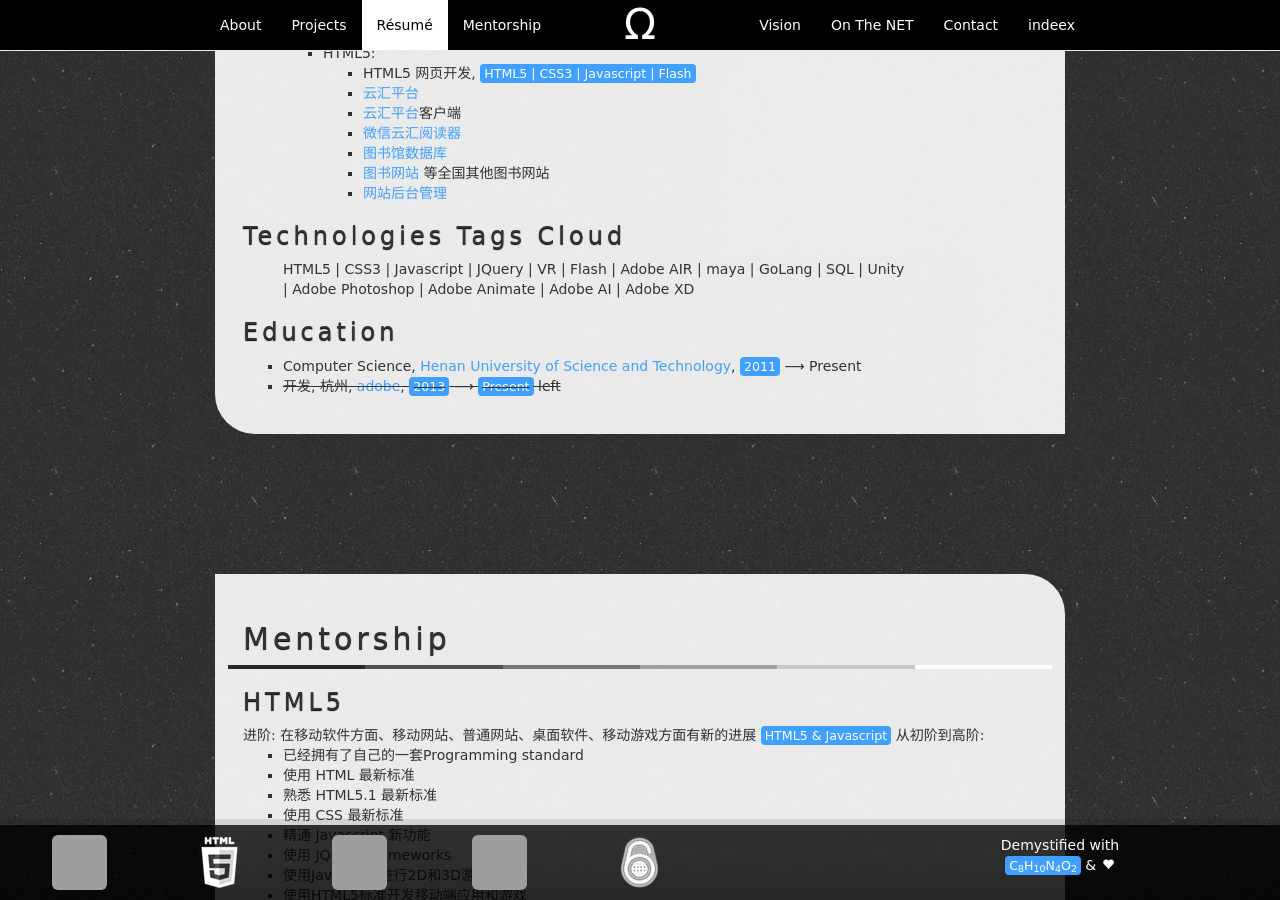
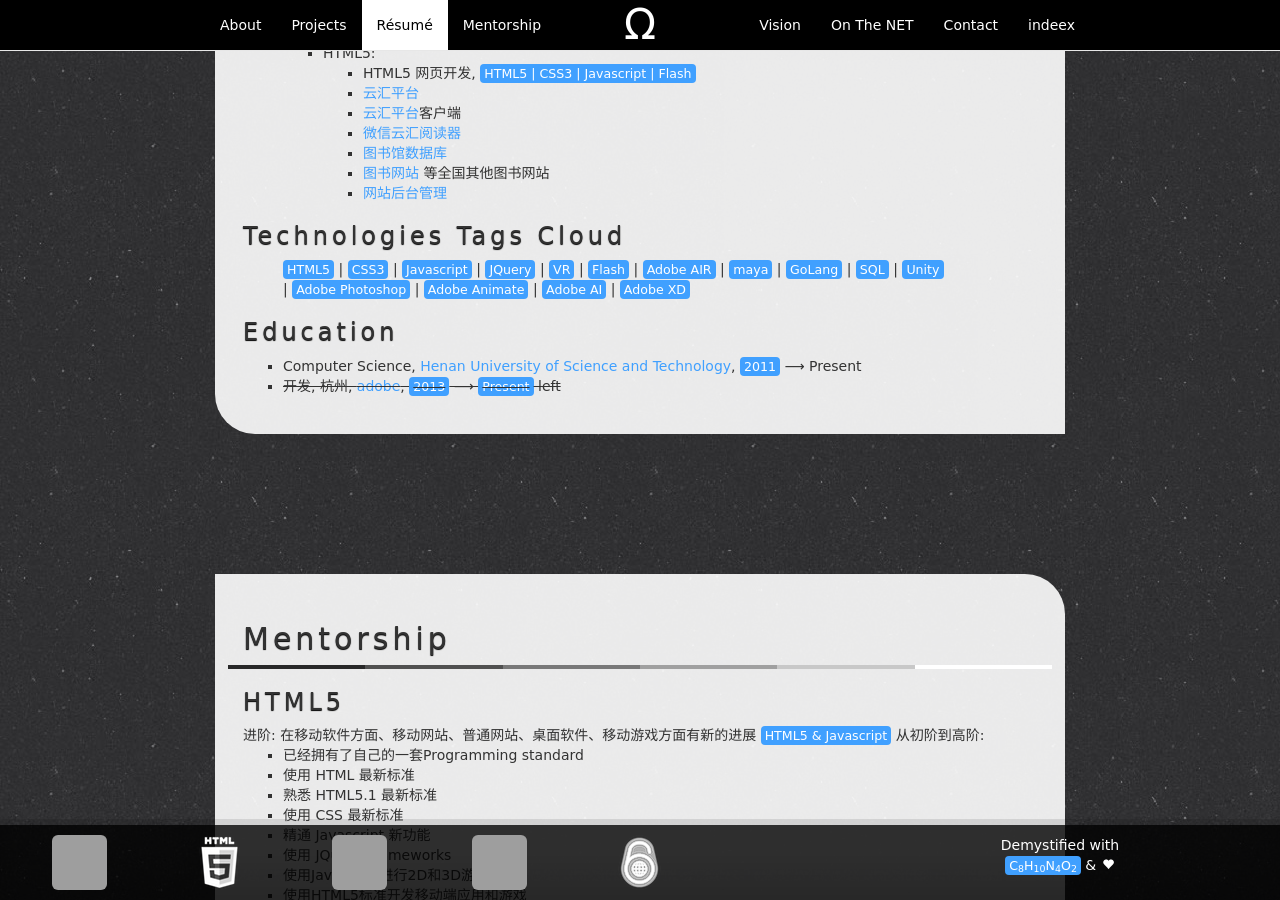
Before and after one commit to HoungkingHsi/HoungkingHsi, a Jekyll site: the page built from index.html, in a window 1280 px wide and 900 px high, scrolled down 3139 px. Built offline with Jekyll 4.4.1, drawn with Linux system fonts in a browser that asks for light colours; nearby versions of some CDN libraries; some web fonts are replaced; grey boxes are pictures that could not be loaded.

```diff
--- a/_includes/masks/CV.html
+++ b/_includes/masks/CV.html
@@ -109,21 +109,21 @@
 
 <h3 id="tags">Technologies Tags Cloud</h3>
 <ul class="cloud">
-    <li>HTML5</li>
-    <li>CSS3</li>
-    <li>Javascript</li>
-    <li>JQuery</li>
-    <li>VR</li>
-    <li>Flash</li>
-    <li>Adobe AIR</li>
-    <li>maya</li>
-    <li>GoLang</li>
-    <li>SQL</li>
-    <li>Unity</li>
-    <li>Adobe Photoshop</li>
-    <li>Adobe Animate</li>
-    <li>Adobe AI</li>
-    <li>Adobe XD</li>
+    <li><code>HTML5</code></li>
+    <li><code>CSS3</code></li>
+    <li><code>Javascript</code></li>
+    <li><code>JQuery</code></li>
+    <li><code>VR</code></li>
+    <li><code>Flash</code></li>
+    <li><code>Adobe AIR</code></li>
+    <li><code>maya</code></li>
+    <li><code>GoLang</code></li>
+    <li><code>SQL</code></li>
+    <li><code>Unity</code></li>
+    <li><code>Adobe Photoshop</code></li>
+    <li><code>Adobe Animate</code></li>
+    <li><code>Adobe AI</code></li>
+    <li><code>Adobe XD</code></li>
 </ul>
 
 <h3 id="edu">Education</h3>
```
